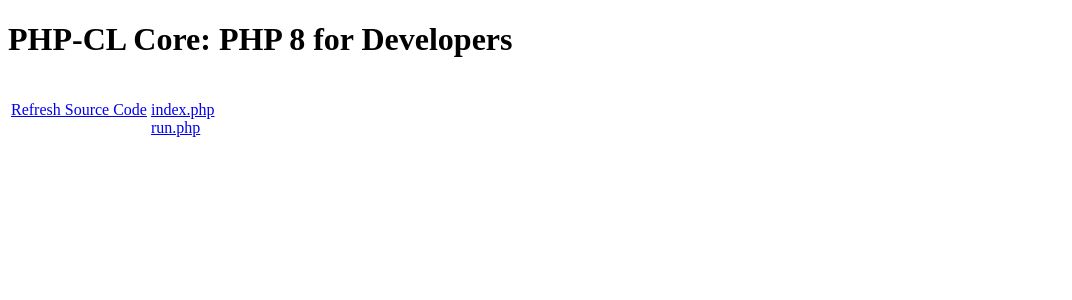
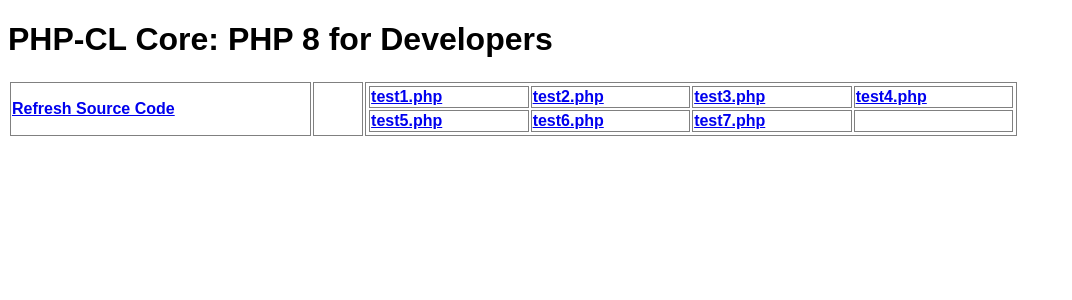
Before and after one commit to phpcl/phpcl_core_php8_developers, a PHP site: page / in a window 1280 px wide. Shown: the top 300 px of the page, without its empty margins (0-1072 px from the left). Run offline with PHP 8.4, Linux system fonts and the light colour scheme.

```diff
--- /dev/null
+++ b/examples/test1.php
@@ -0,0 +1,2 @@
+<?php
+echo __FILE__;
--- /dev/null
+++ b/examples/test2.php
@@ -0,0 +1,2 @@
+<?php
+echo __FILE__;
--- /dev/null
+++ b/examples/test3.php
@@ -0,0 +1,2 @@
+<?php
+echo __FILE__;
--- /dev/null
+++ b/examples/test4.php
@@ -0,0 +1,2 @@
+<?php
+echo __FILE__;
--- /dev/null
+++ b/examples/test5.php
@@ -0,0 +1,2 @@
+<?php
+echo __FILE__;
--- /dev/null
+++ b/examples/test6.php
@@ -0,0 +1,2 @@
+<?php
+echo __FILE__;
--- /dev/null
+++ b/examples/test7.php
@@ -0,0 +1,2 @@
+<?php
+echo __FILE__;
--- a/index.php
+++ b/index.php
@@ -1,13 +1,33 @@
 <?php
-define('REPO', '/srv/repo');
+// constants
+define('EXAMPLES', 'examples');
+define('COLS', 4);
+// init vars
+$flag    = TRUE;
+$format  = '<td><a href="run.php?file=%s">%s</a></td>';
+$path    = str_replace('//', '/', __DIR__ . '/' . EXAMPLES);
+$list    = new ArrayIterator(glob($path . '/*.php'));
+// output file list
+$output  = '<table width="100%">' . PHP_EOL;
+$message = '<a href="?refresh=1">Refresh Source Code</a><br>';
+while ($flag) {
+    $output .= '<tr>' . PHP_EOL;
+    for ($x = 0; $x < COLS; $x++) {
+		if ($list->valid()) {
+			$name = basename($list->current());
+			$list->next();
+			$output .= sprintf($format, $name, $name);
+		} else {
+			$flag = FALSE;
+			$output .= '<td>&nbsp;</td>';
+		}
+		$output .= PHP_EOL;
+	}
+	$output .= '</tr>' . PHP_EOL;
+}
+$output .= '</table>' . PHP_EOL;
+// refresh repo?
 $refresh = $_GET['refresh'] ?? 0;
-$list = glob(__DIR__ . '/*.php');
-$output = '';
-$message = '<a href="?refresh=1">Refresh Source Code</a><br>';
-foreach ($list as $file) {
-    $name = basename($file);
-    $output .= '<br><a href="run.php?file=' . $name . '">' . $name . '</a>' . PHP_EOL;
-}
 if ((bool) $refresh) {
 	chdir(REPO);
 	$message .= '<pre>' . shell_exec('git pull') . '</pre>' . PHP_EOL;
@@ -16,15 +36,30 @@ if ((bool) $refresh) {
 <!DOCTYPE html>
 <html>
 <head>
-    <title>PHP-CL Core: PHP 8 for Developers</title>
+<title>PHP-CL Core: PHP 8 for Developers</title>
+<style>
+	tr {
+		font-weight: bold;
+		border: 1px solid gray;
+		font-family: Arial, Helvetica, sans-serif;
+	}
+	td {
+		border: 1px solid gray;
+		font-family: Arial, Helvetica, sans-serif;
+	}
+	h1 {
+		font-family: Arial, Helvetica, sans-serif;
+	}
+</style>
 </head>
 <body>
-    <h1>PHP-CL Core: PHP 8 for Developers</h1>
-    <table>
-        <tr>
-            <td width="33%"><?= $message; ?></td>
-            <td width="67%"><?= $output; ?></td>
-        </tr>
-    </table>
+<h1>PHP-CL Core: PHP 8 for Developers</h1>
+<table width="80%">
+<tr>
+<td width="30%"><?= $message; ?></td>
+<td width="5%">&nbsp;</td>
+<td width="65%"><?= $output; ?></td>
+</tr>
+</table>
 </body>
 </html>
```
Also changed, not shown: run.php (+8 -8 lines), 2 other files.
